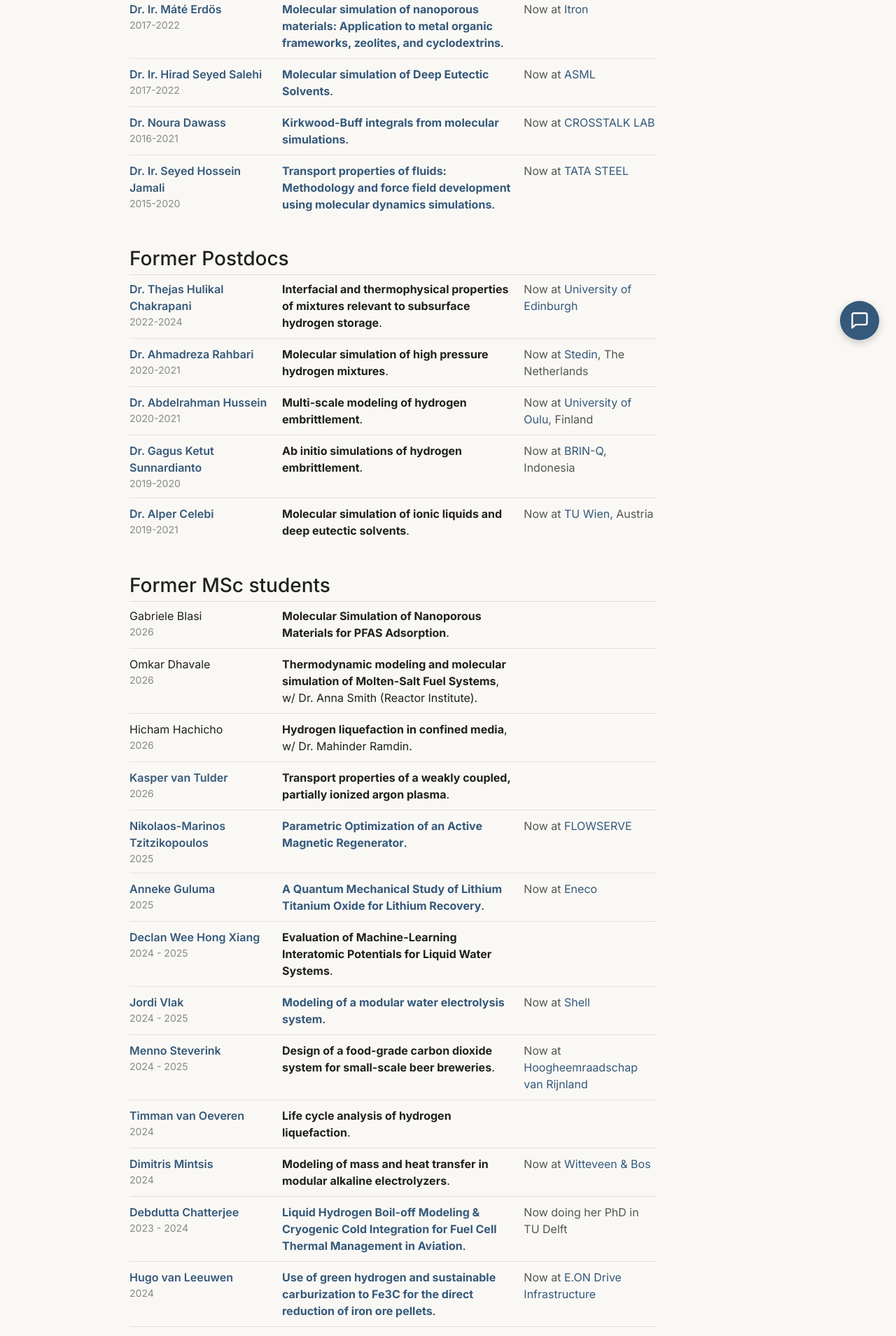
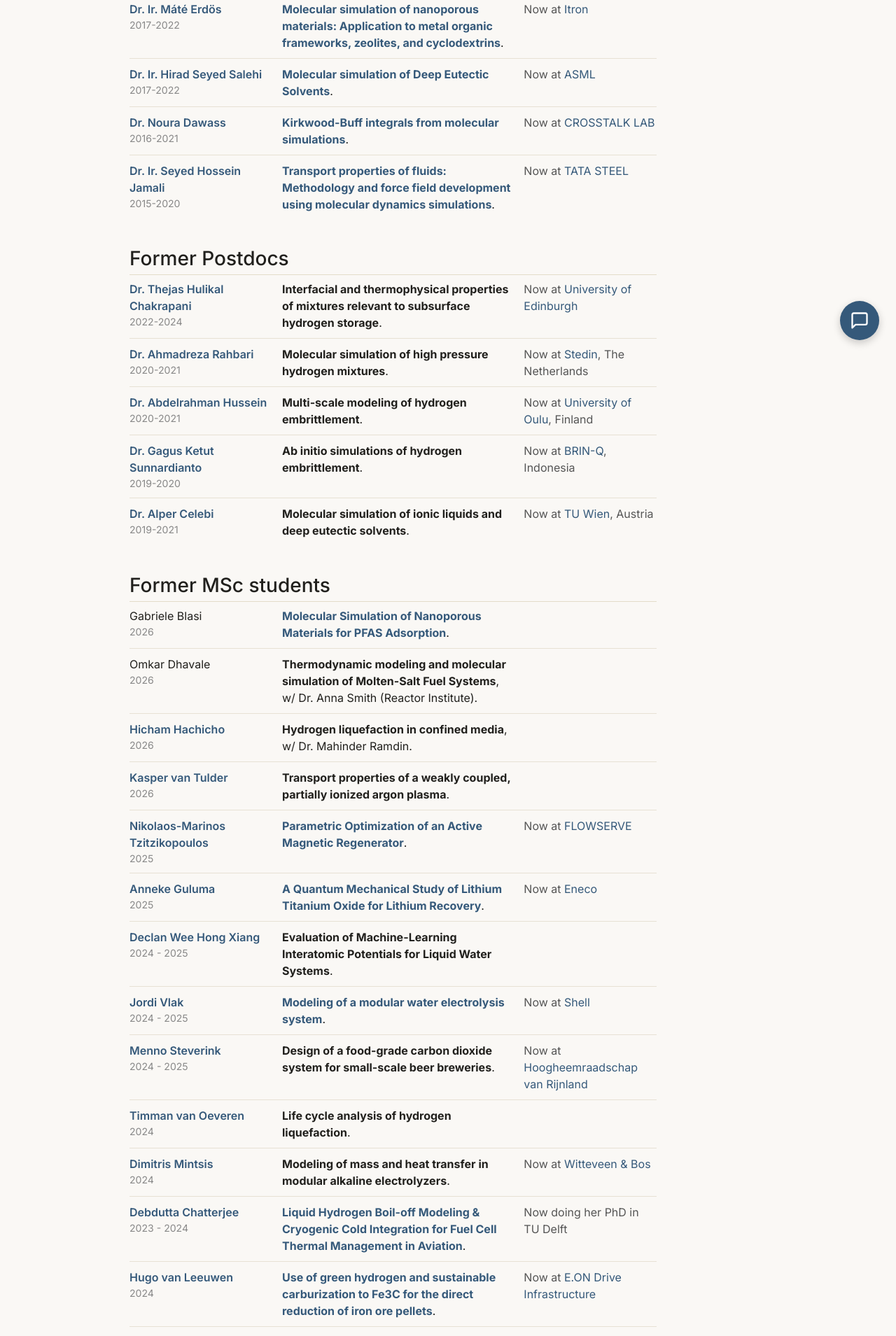
Before and after one commit to omoultosEthTuDelft/web, a Jekyll site: the page built from alumni/index.md, in a window 1280 px wide. Shown: the part 390-2299 px from the top of the page at 70% size. Built offline with Jekyll 4.4.1, drawn with Linux system fonts in a browser that asks for light colours.

Commit message:
Add Gabriele's thesis link and Hicham's LinkedIn
Co-Authored-By: Claude Fable 5 <noreply@anthropic.com>

```diff
--- a/alumni/index.md
+++ b/alumni/index.md
@@ -62,9 +62,9 @@ title: "Alumni"
 <h3>Former MSc students</h3>
 <section markdown="1">
 
-- <span class="al-head">Gabriele Blasi<span class="al-years">2026</span></span> <span class="al-topic"><strong>Molecular Simulation of Nanoporous Materials for PFAS Adsorption</strong>.</span>
+- <span class="al-head">Gabriele Blasi<span class="al-years">2026</span></span> <span class="al-topic"><strong>[Molecular Simulation of Nanoporous Materials for PFAS Adsorption](https://repository.tudelft.nl/record/uuid:a51d3f33-810a-4c4d-9803-96201b78464f)</strong>.</span>
 - <span class="al-head">Omkar Dhavale<span class="al-years">2026</span></span> <span class="al-topic"><strong>Thermodynamic modeling and molecular simulation of Molten-Salt Fuel Systems</strong>, w/ Dr. Anna Smith (Reactor Institute).</span>
-- <span class="al-head">Hicham Hachicho<span class="al-years">2026</span></span> <span class="al-topic"><strong>Hydrogen liquefaction in confined media</strong>, w/ Dr. Mahinder Ramdin.</span>
+- <span class="al-head">[Hicham Hachicho](https://www.linkedin.com/in/hicham-hachicho/)<span class="al-years">2026</span></span> <span class="al-topic"><strong>Hydrogen liquefaction in confined media</strong>, w/ Dr. Mahinder Ramdin.</span>
 - <span class="al-head">[Kasper van Tulder](https://www.linkedin.com/in/kasper-van-tulder/)<span class="al-years">2026</span></span> <span class="al-topic"><strong>Transport properties of a weakly coupled, partially ionized argon plasma</strong>.</span>
 - <span class="al-head">[Nikolaos-Marinos Tzitzikopoulos](https://www.linkedin.com/in/nikolaos-marinos-tzitzikopoulos/)<span class="al-years">2025</span></span> <span class="al-topic"><strong>[Parametric Optimization of an Active Magnetic Regenerator](https://repository.tudelft.nl/record/uuid:87e55981-7e45-404f-bc98-de0ca51f6b59)</strong>.</span> <span class="al-now">Now at [FLOWSERVE](http://www.flowserve.com)</span>
 - <span class="al-head">[Anneke Guluma](https://www.linkedin.com/in/anneke-guluma-24950330a/?originalSubdomain=nl)<span class="al-years">2025</span></span> <span class="al-topic"><strong>[A Quantum Mechanical Study of Lithium Titanium Oxide for Lithium Recovery](https://repository.tudelft.nl/record/uuid:0f25b6d7-cb2c-43f8-ba5e-d17dbfe87b1a)</strong>.</span> <span class="al-now">Now at [Eneco](https://www.eneco.nl/over-ons/)</span>
```
